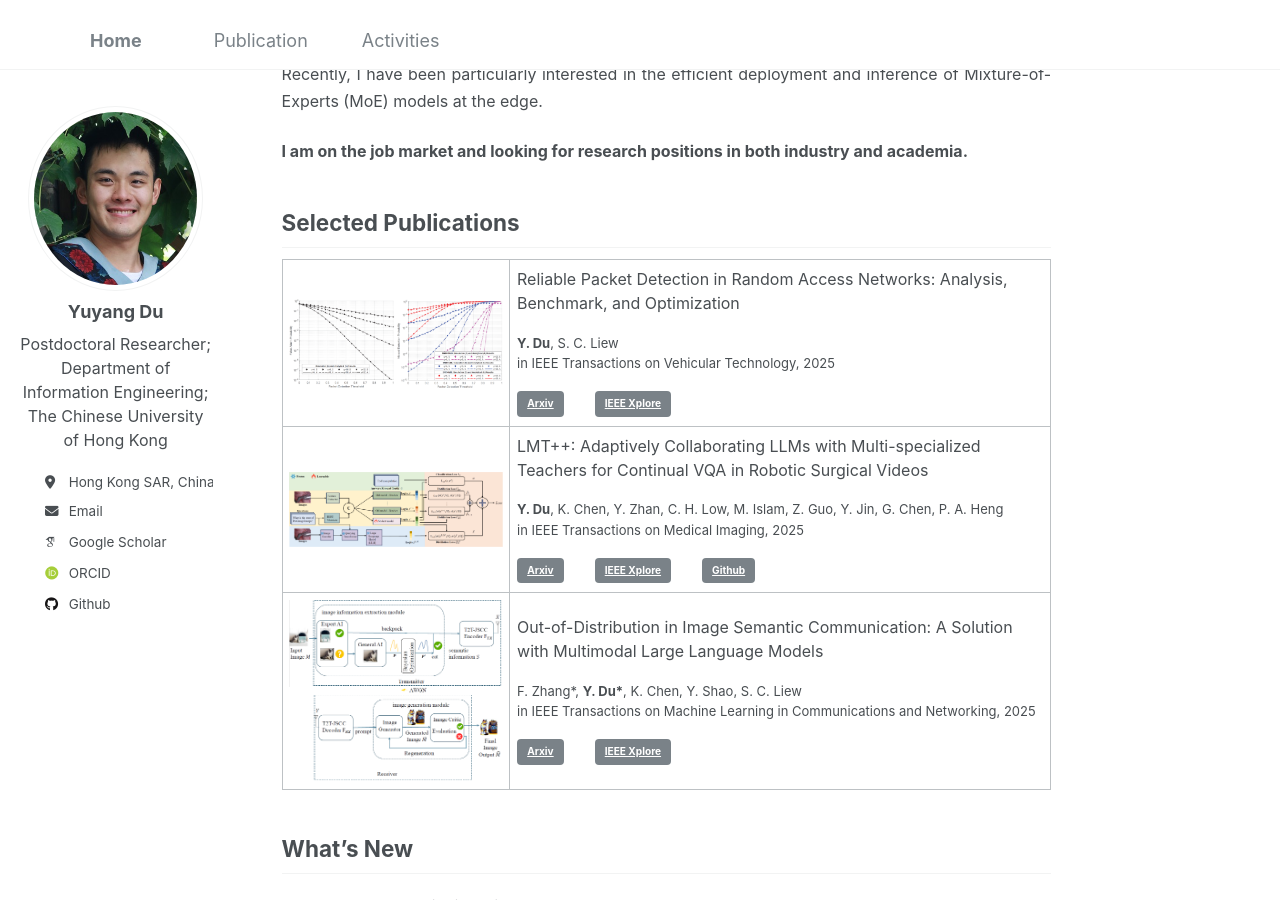
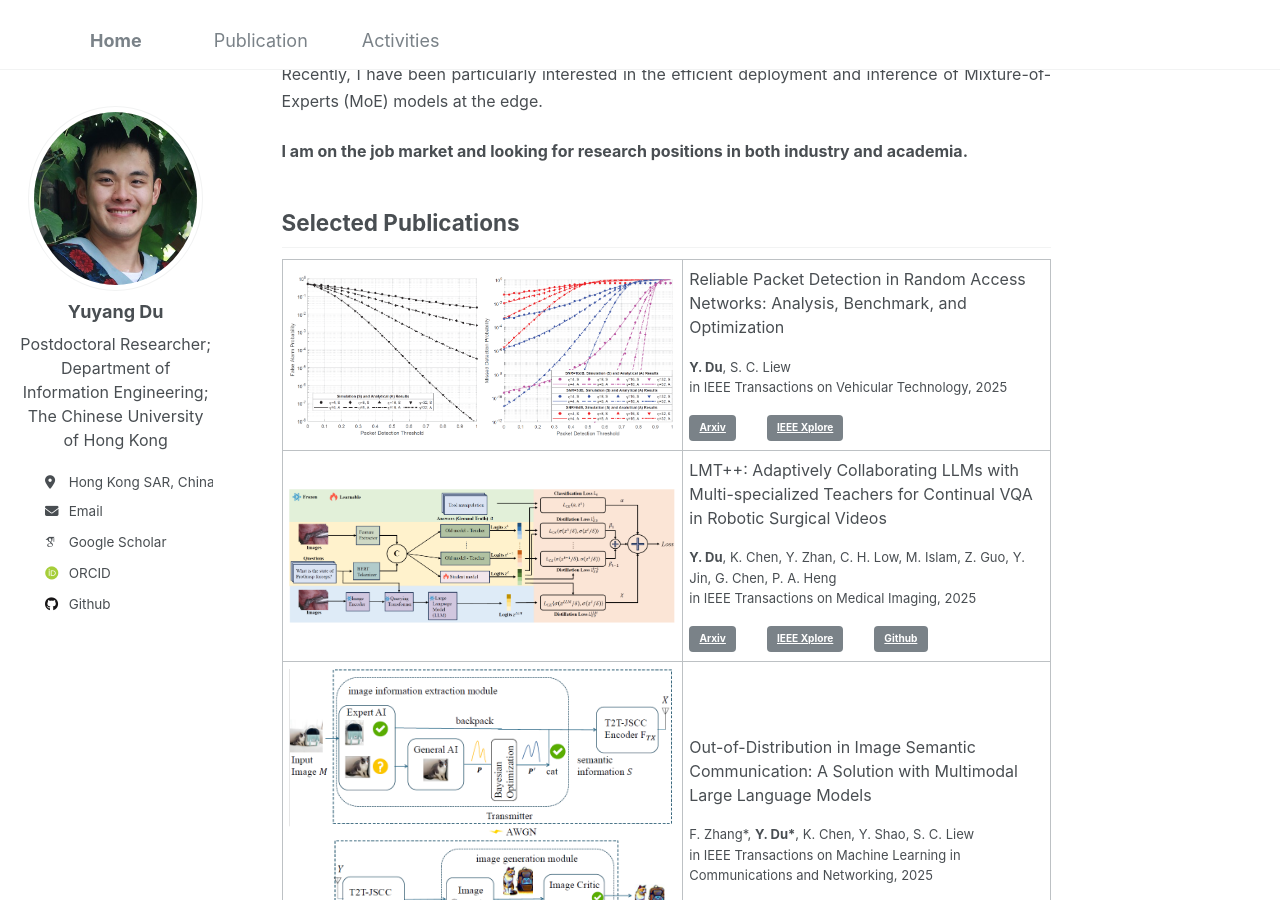
Before and after one commit to yuyangdu01/yuyangdu01.github.io, a Jekyll site: the page built from _pages/about.md, in a window 1280 px wide and 900 px high, scrolled down 328 px. Built offline with Jekyll 4.4.1, drawn with Linux system fonts in a browser that asks for light colours; some web fonts are replaced.

Commit message:
Update about.md

```diff
--- a/_pages/about.md
+++ b/_pages/about.md
@@ -17,7 +17,7 @@ Selected Publications <font size=3></font>
 ------
 <div class="row border-bottom-1">
   <table border="0" cellspacing="1" border-left="none" border-right="none">
-  <tr><td>
+  <tr><td width="400">
   <div class="col-sm-5 col-md-4 col-lg-4 col-xl-4 m-auto"><img class="img-pub shadow-pub" src="images/1.png" width="400"></div>
   </td>
   <td>
@@ -28,7 +28,7 @@ Selected Publications <font size=3></font>
     <a class="btn btn-primary" role="button" href="https://ieeexplore.ieee.org/document/10902223" target="_blank">IEEE Xplore</a>&emsp;&emsp;
   </div>
   </td></tr>
-  <tr><td>
+  <tr><td width="400">
   <div class="col-sm-5 col-md-4 col-lg-4 col-xl-4 m-auto"><img class="img-pub shadow-pub" src="images/2.png" width="400"></div>
   </td>
   <td>
@@ -40,7 +40,7 @@ Selected Publications <font size=3></font>
     <a class="btn btn-primary" role="button" href="https://github.com/yuyangdu01/LLM4VQA_CL_TMI" target="_blank">Github</a>&emsp;&emsp;
   </div>
   </td></tr>
-  <tr><td>
+  <tr><td width="400">
   <div class="col-sm-5 col-md-4 col-lg-4 col-xl-4 m-auto"><img class="img-pub shadow-pub" src="images/3.png" width="400"></div>
   </td>
   <td>
```
